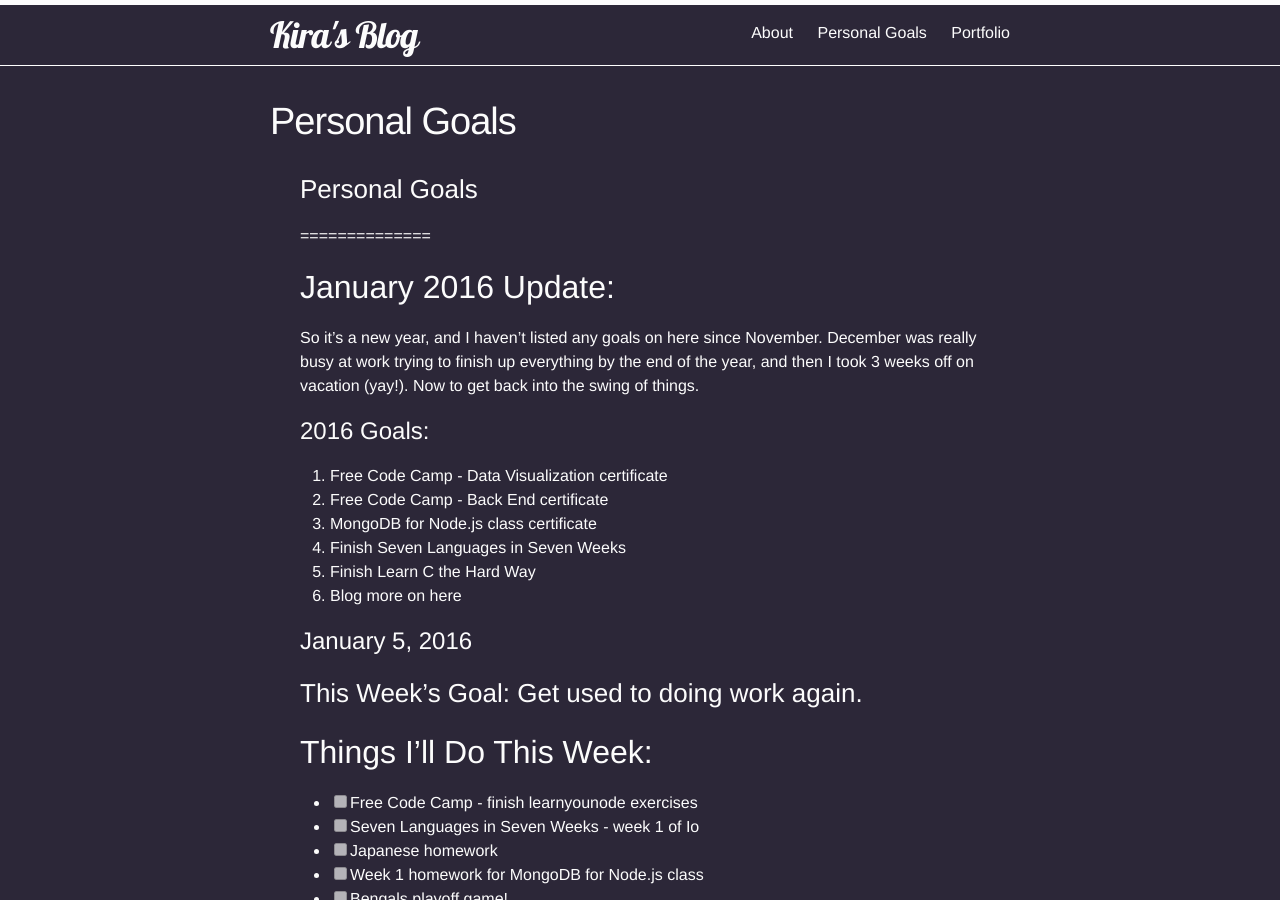
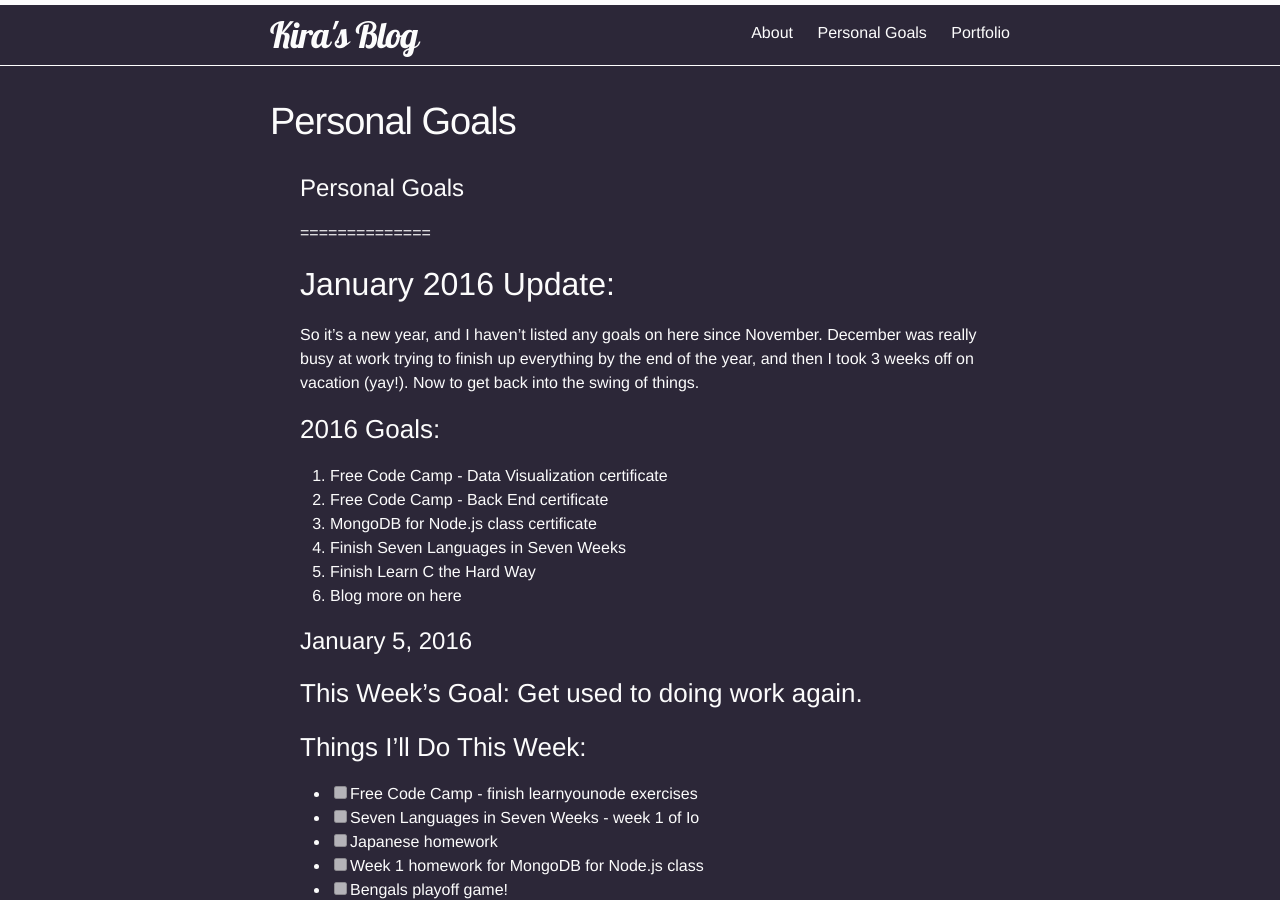
Before and after one commit to kirakirakira/blog, a Jekyll site: the page built from personal-goals.md, in a window 1280 px wide and 900 px high. Built offline with Jekyll 4.4.1, drawn with Linux system fonts in a browser that asks for light colours; Markdown is read by kramdown in place of the engine named in the settings.

```diff
--- a/personal-goals.md
+++ b/personal-goals.md
@@ -4,13 +4,13 @@ title: Personal Goals
 permalink: /personal_goals/
 ---
 
-###Personal Goals
+#Personal Goals
 ==============
 
 ##January 2016 Update:
 So it's a new year, and I haven't listed any goals on here since November. December was really busy at work trying to finish up everything by the end of the year, and then I took 3 weeks off on vacation (yay!). Now to get back into the swing of things.
 
-#2016 Goals:
+###2016 Goals:
 1. Free Code Camp - Data Visualization certificate
 2. Free Code Camp - Back End certificate
 3. MongoDB for Node.js class certificate
@@ -22,7 +22,7 @@ So it's a new year, and I haven't listed any goals on here since November. Decem
 
 ### This Week's Goal: Get used to doing work again.
 
-## Things I'll Do This Week:
+### Things I'll Do This Week:
 - [ ] Free Code Camp - finish learnyounode exercises
 - [ ] Seven Languages in Seven Weeks - week 1 of Io
 - [ ] Japanese homework
@@ -33,7 +33,7 @@ So it's a new year, and I haven't listed any goals on here since November. Decem
 
 ### This Week's Goal: Work on getting used to doing work again.
 
-## Things I'll Do This Week:
+### Things I'll Do This Week:
 - [ ] Free Code Camp - ?
 - [ ] Learn C The Hard Way - Exercises [ ] 13
 - [ ] Seven Languages in Seven Weeks - week 2 of Io
```
